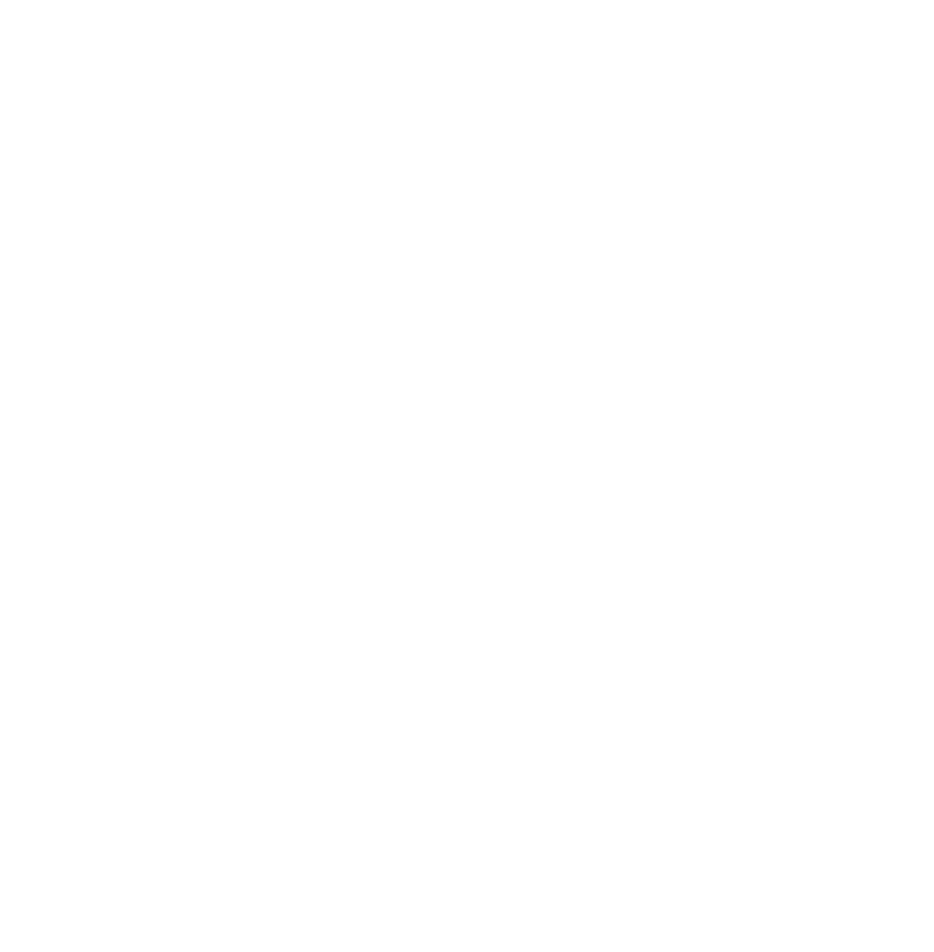
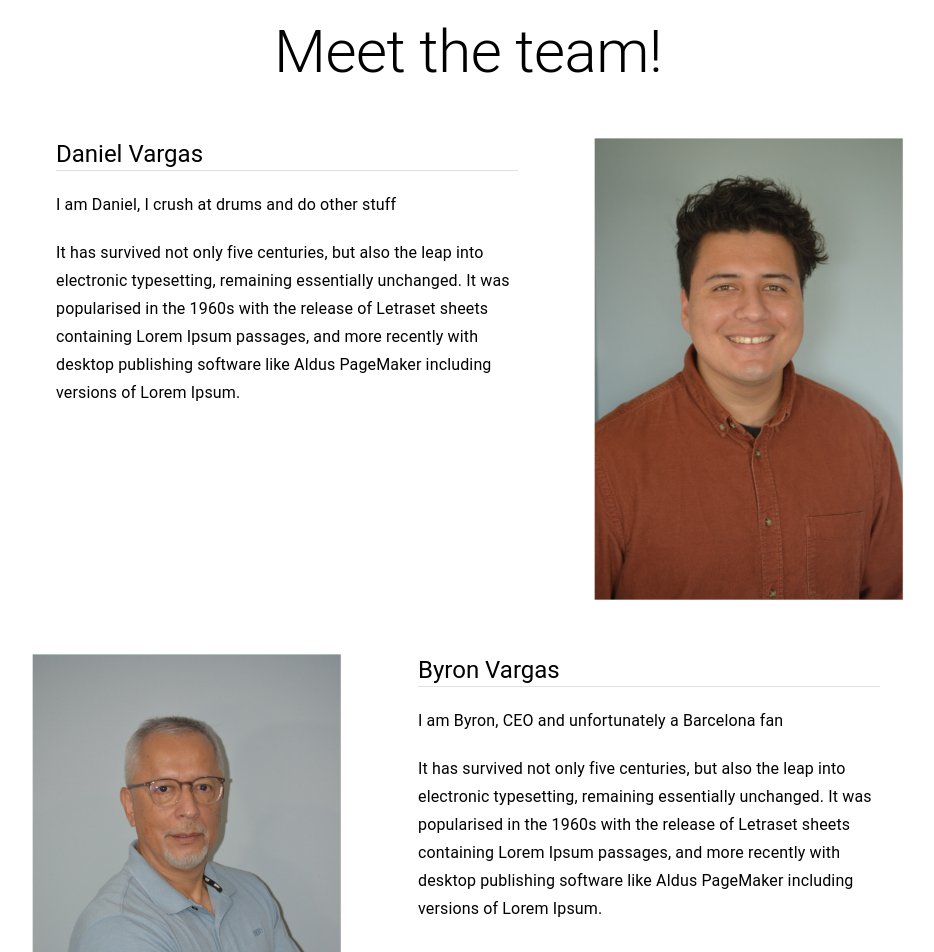
Before and after one commit to IvanTorresMia/js-associates-website, a React (Create React App) app: page / in a window 1280 px wide. Shown: the part 1280-2232 px from the top of the page, without its empty margins (172-1106 px from the left). Before the commit the page ends 1256 px from the top, so only its background shows below. Built offline with nearby package versions, Linux system fonts and the light colour scheme.

Commit message:
about us phase 1

```diff
--- a/src/pages/aboutus/aboutus.tsx
+++ b/src/pages/aboutus/aboutus.tsx
@@ -1,14 +1,79 @@
-import { Typography } from "@mui/material";
+import { Divider, Typography } from "@mui/material";
 import { Box } from "@mui/system";
 import React from "react";
+import daniel from "../../assets/images/daniel.png";
+import byron from "../../assets/images/byron.png";
 
 const AboutUs: React.FunctionComponent = () => {
   return (
-    <Box>
-      <Typography variant="subtitle2">About us</Typography>
+    <Box paddingTop={"40px"}>
+      <Typography marginBottom={"50px"} variant="h2" textAlign={"center"}>
+        Meet the team!
+      </Typography>
+      <Box
+        display={"flex"}
+        flexDirection={"column"}
+        width={"80%"}
+        margin={"auto"}
+      >
+        <Box
+          display={"flex"}
+          justifyContent={"space-evenly"}
+          marginBottom={"50px"}
+        >
+          <Box width={"50%"} paddingLeft={"100px"}>
+            <Typography variant="h5">Daniel Vargas</Typography>
+            <Divider />
+            <Typography
+              marginBottom={"20px"}
+              marginTop={"20px"}
+              variant="subtitle1"
+            >
+              I am Daniel, I crush at drums and do other stuff
+            </Typography>
+            <Typography variant="subtitle1">
+              {" "}
+              It has survived not only five centuries, but also the leap into
+              electronic typesetting, remaining essentially unchanged. It was
+              popularised in the 1960s with the release of Letraset sheets
+              containing Lorem Ipsum passages, and more recently with desktop
+              publishing software like Aldus PageMaker including versions of
+              Lorem Ipsum.
+            </Typography>
+          </Box>
+
+          <Box width={"50%"}>
+            <img style={{ width: "100%" }} src={daniel} alt="daniel vargas" />
+          </Box>
+        </Box>
+        <Box display={"flex"} justifyContent={"space-evenly"}>
+          <Box width={"50%"}>
+            <img style={{ width: "100%" }} src={byron} alt="daniel vargas" />
+          </Box>
+          <Box width={"50%"} paddingRight={"100px"}>
+            <Typography variant="h5">Byron Vargas</Typography>
+            <Divider />
+            <Typography
+              marginBottom={"20px"}
+              marginTop={"20px"}
+              variant="subtitle1"
+            >
+              I am Byron, CEO and unfortunately a Barcelona fan
+            </Typography>
+            <Typography variant="subtitle1">
+              {" "}
+              It has survived not only five centuries, but also the leap into
+              electronic typesetting, remaining essentially unchanged. It was
+              popularised in the 1960s with the release of Letraset sheets
+              containing Lorem Ipsum passages, and more recently with desktop
+              publishing software like Aldus PageMaker including versions of
+              Lorem Ipsum.
+            </Typography>
+          </Box>
+        </Box>
+      </Box>
     </Box>
   );
 };
 
-
 export default AboutUs;
--- a/src/pages/main/Main.tsx
+++ b/src/pages/main/Main.tsx
@@ -2,12 +2,14 @@
 import React from "react";
 import Home from "../home/home";
 import InfoCards from "../infocards/InfoCards";
+import AboutUs from "../aboutus/aboutus";
 
 const Main: React.FunctionComponent = () => {
   return (
     <Grid>
       <Home />
       <InfoCards />
+      <AboutUs />
     </Grid>
   );
 };
```
Also changed, not shown: src/assets/images/byron.png (added), src/assets/images/daniel.png (added).
